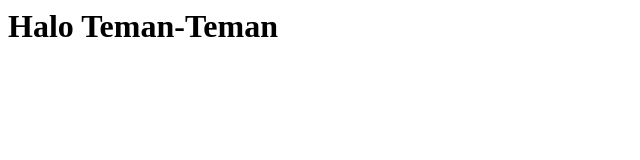
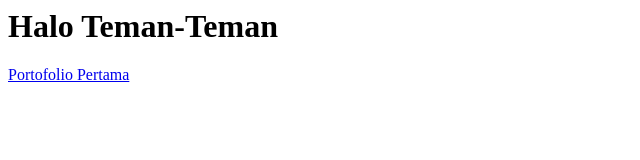
Before and after one commit to rijalashshoff/rijalashshoff.github.io, a plain HTML site: page index.html in a window 1280 px wide. Shown: the whole page, without its empty margins (0-640 px from the left). Drawn offline with Linux system fonts and the light colour scheme.

Commit message:
Menambahkan Link

```diff
--- a/index.html
+++ b/index.html
@@ -4,5 +4,6 @@
 </head>
 <body>
    <h1>Halo Teman-Teman</h1>
+  <a href="https://rijalashshoff.github.io/port1/index.html">Portofolio Pertama</a>
  </body>
  </html>
```
